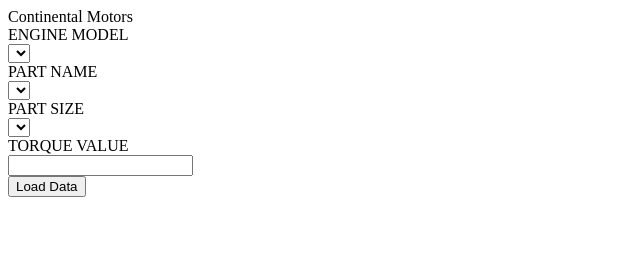
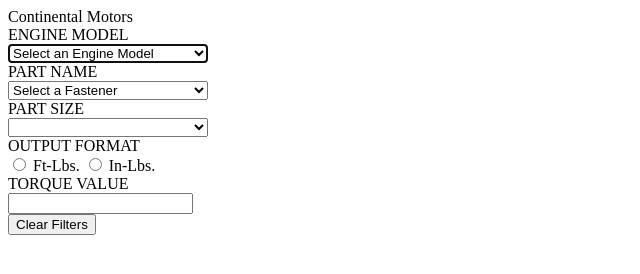
Before and after one commit to reganbranch/Continental-Motors, a plain HTML site: page public/index.html in a window 1280 px wide. Shown: the whole page, without its empty margins (0-640 px from the left). Drawn offline with Linux system fonts and the light colour scheme; no server answers.

Commit message:
Can now populate dropdowns with data, use user input data, and reset

```diff
--- a/public/app.js
+++ b/public/app.js
@@ -7,15 +7,54 @@
 const settings = {/* your settings... */ timestampsInSnapshots: true};
 firestore.settings(settings);
 
-var GeneralRef = db.collection("General").doc('BNS2');
+
+const engineBox = document.querySelector("#engine");
+const fastenerBox = document.querySelector("#fastener");
+const sizeBox = document.querySelector("#size");
+const torqueBox = document.querySelector("#torque");
+const clearButton = document.querySelector("#clear");
+
+
+db.collection("TSIO-550K").get().then(function(querySnapshot) {
+    querySnapshot.forEach(function(doc) {
+        // doc.data() is never undefined for query doc snapshots
+        console.log(doc.id, " => ", doc.data());
+        // engineBox.innerHTML += "<option>" + doc.dat().size + "</option>";
+        // fastenerBox.innerHTML += "<option>" + doc.data().fastener + "</option>";
+
+    });
+});
+
+engineBox.addEventListener("change", function() {
+  const enginechoice = engineBox.value;
+  console.log(enginechoice);
+})
+
+clearButton.addEventListener("click", function() {
+  engineBox.value = "";
+})
+
+// var TSIORef = db.collection("TSIO-550K");
+// var GeneralRef = db.collection("General");
+// var queryfast1 = TSIORef.where("fastener", "==", true);
+// var queryfast2 = GeneralRef.where("fastener", "==", true);
+// console.log(queryfast1);
+// var select = document.getElementById("fastener");
+//
+// for(var i = 0; i < queryfast1.length; i++) {
+//     var opt = queryfast1[i];
+//     var el = document.createElement("queryfast1");
+//     el.textContent = opt;
+//     el.value = opt;
+//     select.appendChild(el);
+// };
+
+
 // myPost.onSnapshot(doc => {
 //   const data = doc.data();
 //   console.log(data)
 // })
-// GeneralRef.doc("SF").set({
-//     name: "San Francisco", state: "CA", country: "USA",
-//     capital: false, population: 860000,
-//     regions: ["west_coast", "norcal"] });
+
 
 
 // load.addEventListener("click", function() {
@@ -29,14 +68,12 @@
 //   });
 // });
 
+// var GeneralRef = db.collection("General").doc('BNS2');
+// GeneralRef.doc("SF").set({
+//     name: "San Francisco", state: "CA", country: "USA",
+//     capital: false, population: 860000,
+//     regions: ["west_coast", "norcal"] });
 
-db.collection("General").get().then(function(querySnapshot) {
-    querySnapshot.forEach(function(doc) {
-        // doc.data() is never undefined for query doc snapshots
-        console.log(doc.id, " => ", doc.data());
-        output.innerText = doc.data();
-    });
-});
 
 
 /*
--- a/public/index.html
+++ b/public/index.html
@@ -21,11 +21,7 @@
 	<meta name="apple-mobile-web-app-status-bar-style" content="black-translucent">
 	<meta name="apple-mobile-web-app-title" content="FriendlyEats">
 	<meta name="apple-mobile-web-app-status-bar-style" content="#4285F4">
-
-
-
-
-
+	<link rel="stylesheet" href="styles.css">
 </head>
 
 <body>
@@ -34,17 +30,35 @@
 
 <form>
 ENGINE MODEL<br>
-<select name="ENGINE MODEL">
+<select name="ENGINE MODEL" id="engine" autofocus>
+	<option value="" disabled selected>Select an Engine Model</option>
+	<option value="TSIO-550K">TSIO-550K</option>
 </select><br>
 PART NAME<br>
-<select name="PART NAME">
+<select name="PART NAME" id="fastener">
+	<option value="" disable selected>Select a Fastener</option>
 </select><br>
 PART SIZE<br>
-<select name="PART SIZE">
+<select name="PART SIZE" id="size">
 </select><br>
+
+<div class="field">
+	<label>OUTPUT FORMAT</label>
+  <div class="control">
+    <label class="radio">
+      <input type="radio" name="output" value="Ft-Lbs.">
+      Ft-Lbs.
+    </label>
+    <label class="radio">
+      <input type="radio" name="output" value="In-Lbs.">
+      In-Lbs.
+    </label>
+  </div>
+</div>
+
 TORQUE VALUE<br>
-<input name="TORQUE VALUE" id="output"><br>
-<button type="button" id="load">Load Data</button>
+<input name="TORQUE VALUE" id="torque" readonly><br>
+<button type="button" id="clear">Clear Filters</button>
 </form>
 
 	<script src="https://www.gstatic.com/firebasejs/5.3.0/firebase-app.js"></script>
--- /dev/null
+++ b/public/styles.css
@@ -0,0 +1,3 @@
+select {
+  width: 200px;
+}
```
Also changed, not shown: 1 other file.
